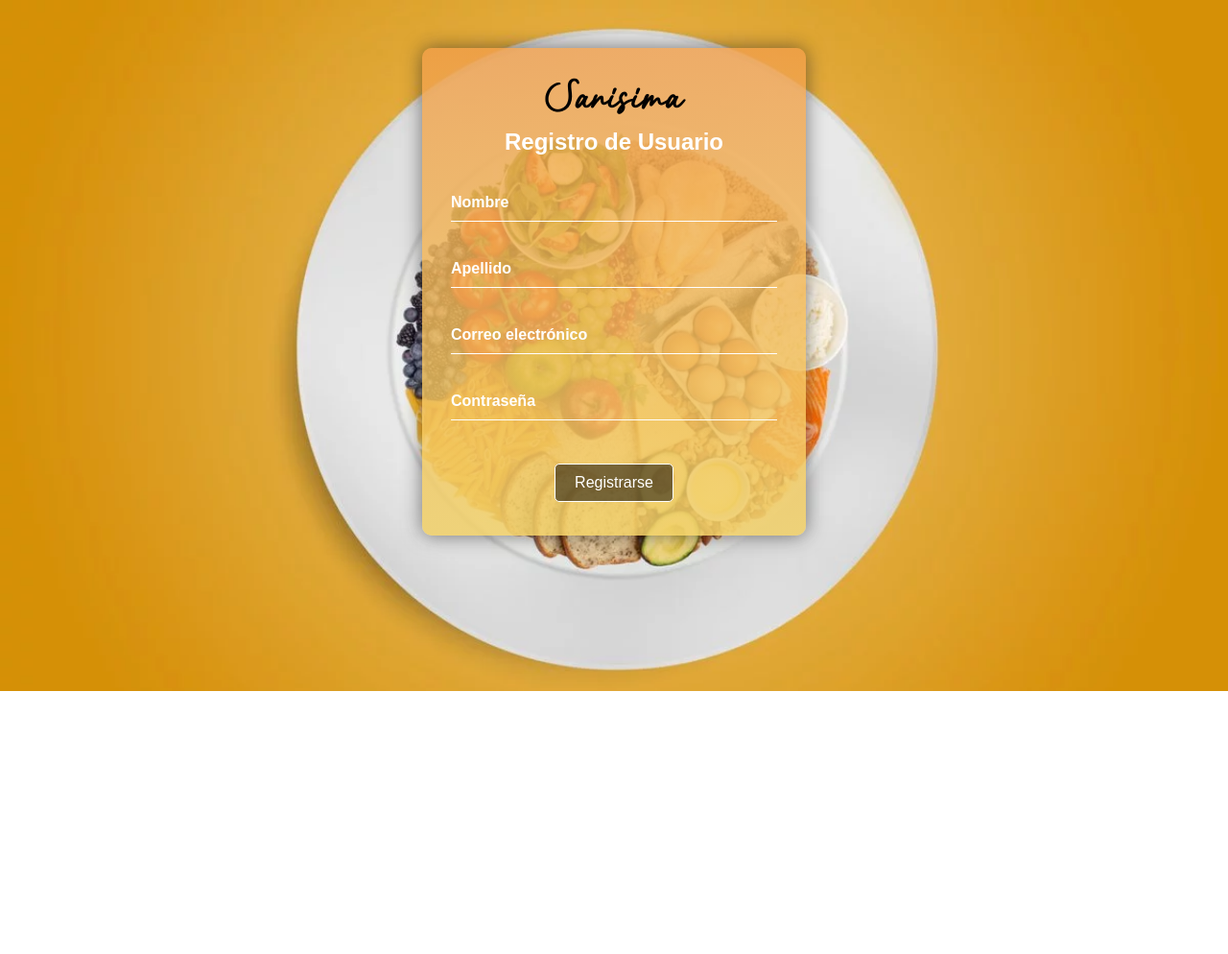
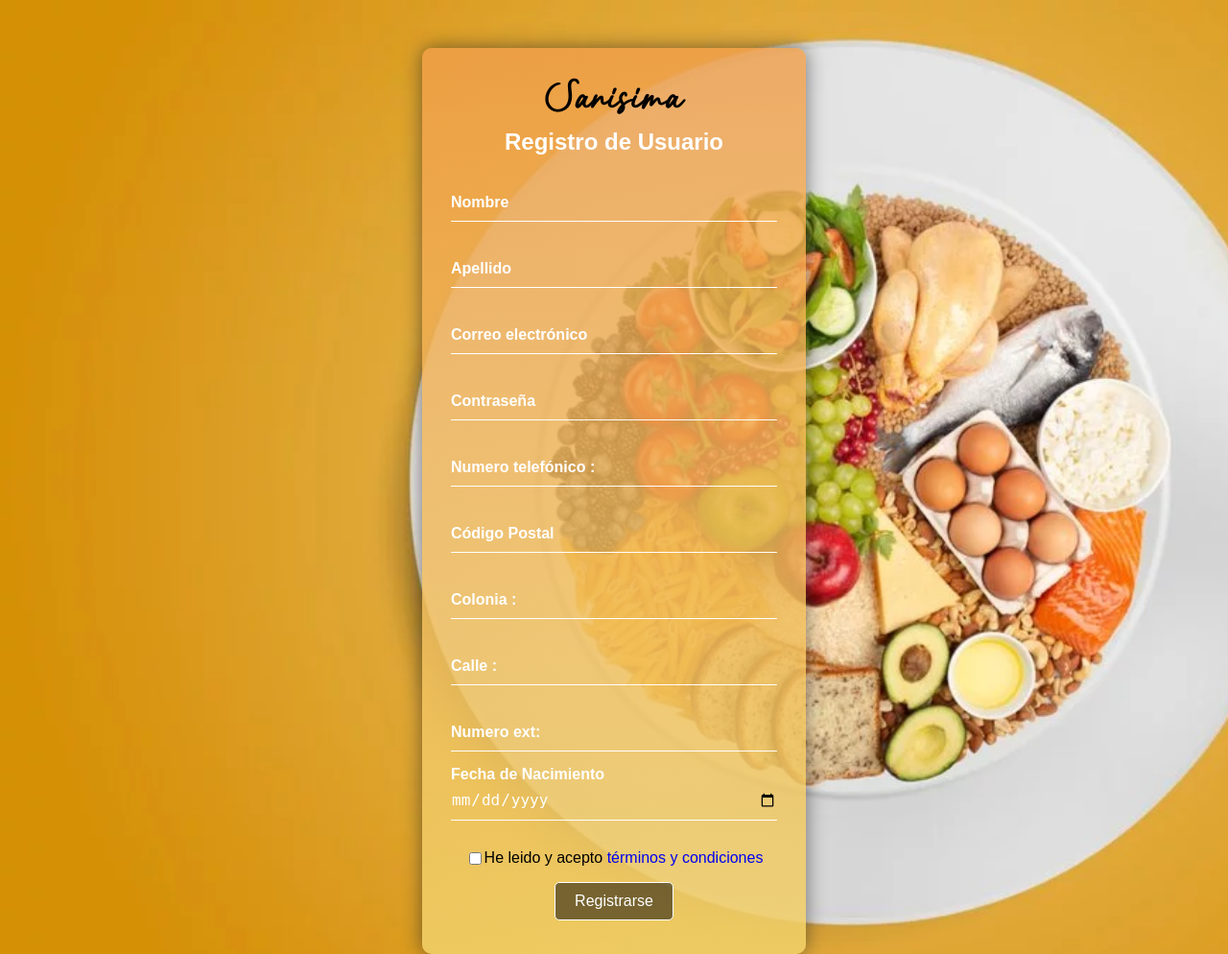
Before and after one commit to Alberto73P/Sanisima, a PHP site: page /Paginas/Registro.php in a window 1280 px wide. Shown: the whole page at 96% size. Before the commit the page ends 720 px from the top, so only its background shows below. Run offline with PHP 8.4, Linux system fonts and the light colour scheme.

Commit message:
Se corrige el registro de usuarios

```diff
--- a/CSS/EstilosLogin.css
+++ b/CSS/EstilosLogin.css
@@ -50,22 +50,29 @@
 }
 
 .user-box label {
+	font-size: 16px;
+	color: #fff;
+    font-weight: bold;
+}
+
+.user-box .etiqueta{
 	position: absolute;
 	top: 0;
 	left: 0;
 	padding: 10px 0;
-	font-size: 16px;
-	color: #fff;
 	pointer-events: none;
 	transition: 0.5s;
-    font-weight: bold;
 }
 
-.user-box input:focus ~ label,
-.user-box input:valid ~ label {
+.user-box .etiquetaSinEvento{
+	position: absolute;
+	top: -15px;
+	left: 0;
+}
+
+.user-box input:focus ~ .etiqueta,
+.user-box input:valid ~ .etiqueta {
 	top: -20px;
-	left: 0;
-	color: #ffffff;
 	font-size: 12px;
 }
 
--- a/Paginas/Encabezado.php
+++ b/Paginas/Encabezado.php
@@ -1,4 +1,8 @@
 <?php
+    if(session_status() != PHP_SESSION_ACTIVE){
+        session_start();
+    }
+
     $link = "/Paginas/InicioSesion.php";
     $contenido = "Iniciar Sesión";
 
--- a/Paginas/InicioSesion.php
+++ b/Paginas/InicioSesion.php
@@ -59,11 +59,11 @@
 	<form method="post" action="<?php echo $_SERVER["PHP_SELF"]; ?>">
         <div class="user-box">
             <input  type="text" name="txtUsuario"  required="" ></input>
-			<label>Nombre de Usuario</label>
+			<label class="etiqueta">Nombre de Usuario</label>
 		</div>
 			<div class="user-box">
                 <input  type="password" name="txtclave"  required="" ></input>
-				<label>Contraseña</label>
+				<label class="etiqueta">Contraseña</label>
 			</div>
 		<div class="envioDatos">
             <input type="submit" class="boton" value="Iniciar Sesion" name="btnIngresar">
--- a/Paginas/Registro.php
+++ b/Paginas/Registro.php
@@ -1,28 +1,48 @@
 <?php
 require($_SERVER["DOCUMENT_ROOT"] . "/PHP/conexion.php");
 
+session_start();
+
 if (!empty($_POST["btnRegistrar"])) {
-    if (empty($_POST["txtCorreo"]) and empty($_POST["txtclave"])) {
+    $hayCamposVacios = empty($_POST["txtNombre"]) ||
+        empty($_POST["txtApellido"]) || empty($_POST["txtCorreo"]) ||
+        empty($_POST["txtClave"]) || empty($_POST["txtNumeroCel"]) ||
+        empty($_POST["txtCP"]) || empty($_POST["txtColonia"]) ||
+        empty($_POST["txtCalle"]) || empty($_POST["txtNumeroExt"]) ||
+        empty($_POST["txtFechaNac"]);
+
+    if ($hayCamposVacios) {
         $error = "Ha dejado campos vacios";
     }
+    else if($_POST["ckTerminos"] != "on"){
+        $error = "Debe aceptar los terminos y condiciones";
+    }
     else {
-        $ID=$_POST["txtCorreo"];
-        $clave=$_POST["txtclave"];
-        $nom=$_POST["txtNombre"];
-        $ape=$_POST["txtApellido"];
+        $celular = $_POST["txtNumeroCel"];
+        $CP = $_POST["txtCP"];
+        $colonia = $_POST["txtColonia"];
+        $correo = $_POST["txtCorreo"];
+        $clave = $_POST["txtClave"];
+        $nombre = $_POST["txtNombre"];
+        $apellidos = $_POST["txtApellido"];
+        $calle = $_POST["txtCalle"];
+        $fechaNacimiento = $_POST["txtFechaNac"];
+        $numeroExterior = $_POST["txtNumeroExt"];
 
-        $sentencia = $conexion->query("SELECT count(userID) FROM usuarios WHERE userID = '$ID'");
+        $sentencia = $conexion->query("SELECT count(userID) FROM usuarios WHERE userID = '$correo'");
 
         if($sentencia->fetch_row()[0] > 0){
             $error = "El usuario ya existe";
         }
         else{
-            $sentencia = $conexion->prepare("INSERT INTO `usuarios` (`userID`, `password`, `nombre`, `apellido`) VALUES ('$ID', '$clave', '$nom', '$ape')");
-
+            $SQL = "INSERT INTO `usuarios` (`userID`, `password`, `nombre`, `apellido`,`telefono`,`colonia`,`calle`,`num_ext`,`CP`,`fecha_nac`)
+                VALUES ('$correo', '$clave', '$nombre', '$apellidos','$celular','$colonia','$calle','$numeroExterior','$CP','$fechaNacimiento')";
+            $sentencia = $conexion->prepare($SQL);
             $sentencia->execute();
 
             if ($sentencia->affected_rows == 1) {
-           header("Location:/");
+                $_SESSION["usuario"] = $correo;
+                //header("Location:/");
             } else {
                 $error = " Algo salio mal... Intente de nuevo por favor";
             }
@@ -65,19 +85,47 @@
 	<form method="post" action="<?php echo $_SERVER["PHP_SELF"]; ?>">
         <div class="user-box">
             <input  type="text" name="txtNombre"  required title="Ingresa tu correo"></input>
-			<label>Nombre</label>
+			<label class="etiqueta">Nombre</label>
 		</div>
         <div class="user-box">
             <input  type="text" name="txtApellido"  required title="Ingresa tu correo"></input>
-			<label>Apellido</label>
+			<label class="etiqueta">Apellido</label>
 		</div>
         <div class="user-box">
             <input  type="email" name="txtCorreo"  required title="Ingresa tu correo"></input>
-			<label>Correo electrónico</label>
+			<label class="etiqueta">Correo electrónico</label>
 		</div>
 		<div class="user-box">
-            <input  type="password" name="txtclave"  required ></input>
-			<label>Contraseña</label>
+            <input  type="password" name="txtClave"  required ></input>
+			<label class="etiqueta">Contraseña</label>
+		</div>
+        <div class="user-box">
+            <input  type="text" name="txtNumeroCel" pattern="[0-9]*" required title="Ingresa Numero de telefono"></input>
+			<label class="etiqueta">Numero telefónico :</label>
+		</div>
+        <div class="user-box">
+            <input  type="number" name="txtCP"  required title="Código Postal"></input>
+			<label class="etiqueta">Código Postal</label>
+		</div>
+        <div class="user-box">
+            <input  type="text" name="txtColonia"  required title="Ingresa Colonia"></input>
+			<label class="etiqueta">Colonia :</label>
+		</div>
+        <div class="user-box">
+            <input  type="text" name="txtCalle"  required title="Ingresa Calle"></input>
+			<label class="etiqueta">Calle :</label>
+		</div>
+        <div class="user-box">
+            <input  type="text" name="txtNumeroExt"  required title="Ingresa Numero"></input>
+			<label class="etiqueta">Numero ext:</label>
+		</div>
+        <div class="user-box">
+            <input  type="date" name="txtFechaNac"  required title="Fecha de Nacimiento"></input>
+			<label class="etiquetaSinEvento">Fecha de Nacimiento</label>
+		</div>
+        <div id="TyC">
+            <input  type="checkbox" name="ckTerminos" required ></input>
+            <label>He leido y acepto <a href="/Archivos/Términos y Condiciones de Uso.pdf" target="_blank" > términos y condiciones</a> </label>
 		</div>
 		<div class="envioDatos">
             <input type="submit" class="boton" value="Registrarse" name="btnRegistrar" >
```
Also changed, not shown: Paginas/Res.html (deleted, +0 -79 lines), Paginas/Terminos_y_Condisiones.html (deleted, +0 -11 lines).
